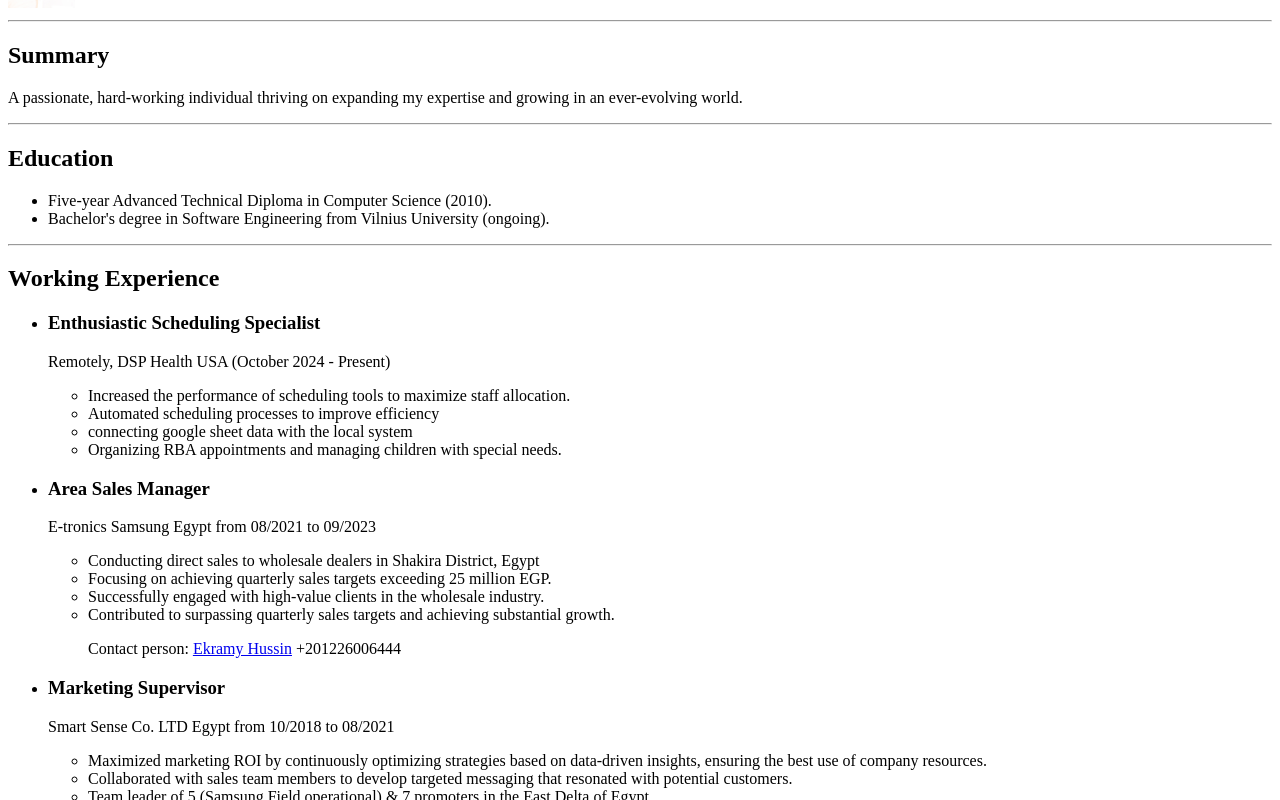
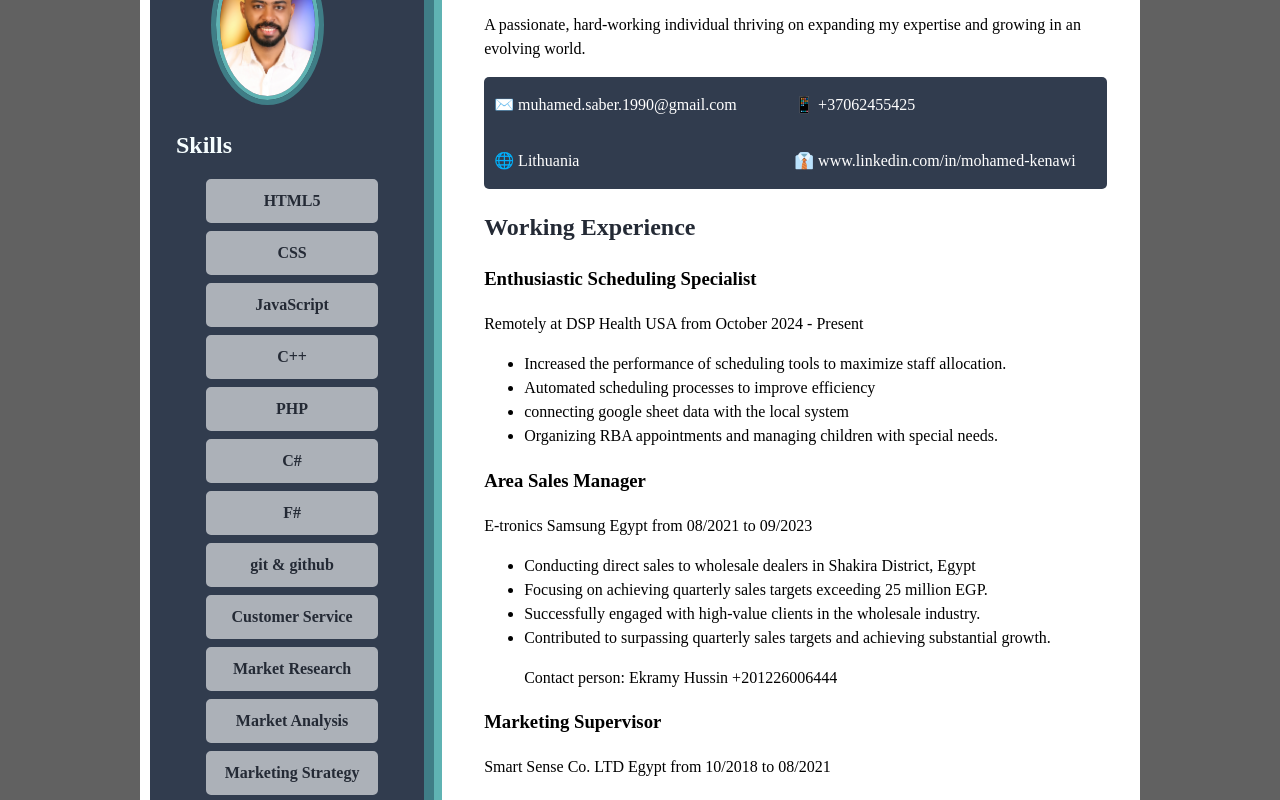
Before and after one commit to MuhamedSaber1990/Mohamed-s-Resume, a plain HTML site: page index.html in a window 1280 px wide. Shown: the part 206-1006 px from the top of the page. Drawn offline with Linux system fonts and the light colour scheme.

Commit message:
index.html
adding some CSS using Flex box and Grid

```diff
--- a/index.html
+++ b/index.html
@@ -2,34 +2,200 @@
 <html>
   <head>
     <meta charset="UTF-8" />
-    <title>My Resume</title>
+    <title>Mohamed Kenawi - Resume</title>
+    <style>
+      * {
+        box-sizing: border-box;
+      }
+      body {
+        font-family: "Times New Roman", serif;
+        background-color: #616161;
+        border-radius: 5px;
+        padding: 40px 0;
+        line-height: 1.5;
+      }
+      .container {
+        display: flex;
+        max-width: 1000px;
+        margin: 2rem auto;
+        background-color: #fff;
+        border-radius: 5px;
+        overflow: hidden;
+      }
+
+      .box1 {
+        flex: 1;
+        color: #f6feff;
+        background-color: #313c4e;
+        margin: 10px 50px 10px 10px;
+        border-radius: 10px;
+        border-right: 10px solid #3f7d86;
+        box-shadow: 8px 0 0 #5fb3b3;
+        padding: 1rem;
+      }
+      .image {
+        border-radius: 10px;
+        border: 4px solid #5fb3b3;
+        outline: 5px solid #3f7d86;
+        border-radius: 50%;
+        margin: 50px 50px 0px 50px;
+        height: 150px;
+      }
+      .side-container li {
+        font-size: 1rem;
+        font-weight: bold;
+        list-style: none;
+        border: 10px solid #acb1b8;
+        background-color: #acb1b8;
+        margin-right: 30px;
+        border-radius: 5px;
+        color: #242a35;
+        text-align: center;
+        margin-bottom: 0.5rem;
+      }
+      .lang-container li {
+        list-style: none;
+        margin: 10px;
+      }
+      i {
+        font-size: 13px;
+      }
+      .box1 h2 {
+        margin-left: 10px;
+        margin-bottom: 10px;
+      }
+
+      .box2 {
+        flex: 2;
+        order: 1;
+        margin-top: 30px;
+      }
+      h1 {
+        margin-bottom: 0px;
+        font-weight: 500;
+        color: #242a35;
+      }
+      .title > p {
+        margin-top: 0px;
+        color: #5fb3b3;
+        font-weight: 300;
+      }
+      .about {
+        font-size: 1rem;
+        font-weight: 300;
+      }
+
+      .side-container {
+      }
+
+      footer {
+        font-size: 10px;
+        margin-top: 2rem;
+        font-size: 0.85rem;
+        text-align: right;
+        color: #333;
+      }
+
+      .grid-container {
+        display: grid;
+        background-color: #313c4e;
+        width: 95%;
+        grid-template-columns: 300px 300px;
+        color: white;
+        border-radius: 5px;
+        margin-bottom: 5px;
+      }
+      .item {
+        margin-left: 10px;
+      }
+      .box2 h2 {
+        color: #242a35;
+      }
+      a {
+        color: inherit;
+        text-decoration: none;
+      }
+    </style>
   </head>
 
   <body>
+    <div class="container">
+      <div class="side-box">
+        <div class="box1">
+          <img
+            class="image"
+            src="./images/IMG_0042.JPG"
+            alt="profile picture"
+          />
+          <h2>Skills</h2>
+          <ul class="side-container">
+            <li>HTML5</li>
+            <li>CSS</li>
+            <li>JavaScript</li>
+            <li>C++</li>
+            <li>PHP</li>
+            <li>C#</li>
+            <li>F#</li>
+            <li>git & github</li>
+            <li>Customer Service</li>
+            <li>Market Research</li>
+            <li>Market Analysis</li>
+            <li>Marketing Strategy</li>
+            <li>Team Management</li>
+            <li>Product Marketing</li>
+            <li>Sales Management</li>
+            <li>Support Management</li>
+            <li>Sales Management</li>
+          </ul>
+          <br />
+          <h2>Soft Skills</h2>
+          <ul class="side-container">
+            <li>Team Leadership</li>
+            <li>Clear Communication</li>
+            <li>Adaptable to Change</li>
+          </ul>
+          <h2>Languages</h2>
+          <div class="lang-container">
+            <ul>
+              <li>Arabic: <br /><i>Native</i></li>
+              <li>English: <br /><i>Full Professional Proficiency</i></li>
+              <li>Lithuanian: <br /><i>Elementary Proficiency</i></li>
+              <li>Estonian: <br /><i>Elementary Proficiency</i></li>
+            </ul>
+          </div>
+        </div>
+      </div>
+      <div class="box2">
+        <div class="title">
           <h1>Mohamed Kenawi</h1>
           <p>Web developer | Sales & Marketing</p>
-    <img src="./images/IMG_0042.JPG" alt="profile picture" height="100" />
-    <hr />
-    <h2>Summary</h2>
+        </div>
+        <p class="about">
+          A passionate, hard-working individual thriving on expanding my
+          expertise and growing in an evolving world.
+        </p>
+        <div class="grid-container">
+          <div class="item">
+            <a href="muhamed.saber.1990@gmail.com"
+              ><p>✉️ muhamed.saber.1990@gmail.com</p>
+            </a>
+          </div>
+          <div class="item"><p>📱 +37062455425</p></div>
+          <div class="item"><p>🌐 Lithuania</p></div>
+          <div class="item">
+            <a href="https://www.linkedin.com/in/mohamed-kenawi/"
+              ><p>👔 www.linkedin.com/in/mohamed-kenawi</p>
+            </a>
+          </div>
+        </div>
+        <h2>Working Experience</h2>
+
+        <h3>Enthusiastic Scheduling Specialist</h3>
         <p>
-      A passionate, hard-working individual thriving on expanding my expertise
-      and growing in an ever-evolving world.
+          Remotely at
+          <a href="https://www.dsp.health/">DSP Health USA</a> from October 2024
+          - Present
         </p>
-    <hr />
-    <h2>Education</h2>
-    <ul>
-      <li>Five-year Advanced Technical Diploma in Computer Science (2010).</li>
-      <li>
-        Bachelor's degree in Software Engineering from Vilnius University
-        (ongoing).
-      </li>
-    </ul>
-    <hr />
-    <h2>Working Experience</h2>
-    <ul>
-      <li>
-        <h3>Enthusiastic Scheduling Specialist</h3>
-        <p>Remotely, DSP Health USA (October 2024 - Present)</p>
         <ul>
           <li>
             Increased the performance of scheduling tools to maximize staff
@@ -42,11 +208,16 @@
             needs.
           </li>
         </ul>
-      </li>
+
         <p></p>
-      <li>
+
         <h3>Area Sales Manager</h3>
-        <p>E-tronics Samsung Egypt from 08/2021 to 09/2023</p>
+        <p>
+          <a href="https://www.linkedin.com/company/e-tronic-samsung"
+            >E-tronics Samsung Egypt</a
+          >
+          from 08/2021 to 09/2023
+        </p>
         <ul>
           <li>
             Conducting direct sales to wholesale dealers in Shakira District,
@@ -64,16 +235,16 @@
             Contributed to surpassing quarterly sales targets and achieving
             substantial growth.
           </li>
+          <p>Contact person: Ekramy Hussin +201226006444</p>
+        </ul>
+
+        <h3>Marketing Supervisor</h3>
         <p>
-            Contact person:
-            <a href="https://www.facebook.com/ekramy.hussin">Ekramy Hussin</a>
-            +201226006444
+          <a href="https://www.linkedin.com/company/smart-sense-co-ltd"
+            >Smart Sense Co. LTD Egypt</a
+          >
+          from 10/2018 to 08/2021
         </p>
-        </ul>
-      </li>
-      <li>
-        <h3>Marketing Supervisor</h3>
-        <p>Smart Sense Co. LTD Egypt from 10/2018 to 08/2021</p>
         <ul>
           <li>
             Maximized marketing ROI by continuously optimizing strategies based
@@ -99,10 +270,14 @@
             </p>
           </li>
         </ul>
-      </li>
-      <li>
+
         <h3>Marketing Executive</h3>
-        <p>Smart Sense Co. LTD Egypt from 08/2015 to 10/2018</p>
+        <p>
+          <a href="https://www.linkedin.com/company/smart-sense-co-ltd"
+            >Smart Sense Co. LTD Egypt</a
+          >
+          from 08/2015 to 10/2018
+        </p>
         <ul>
           <li>
             Sales Data Collection: Gathered sales data for Samsung Home
@@ -133,53 +308,25 @@
             </p>
           </li>
         </ul>
+
+        <h2>Education</h2>
+        <ul>
+          <li>
+            Five-year Advanced Technical Diploma in Computer Science (2010).
+          </li>
+          <li>
+            Bachelor's degree in Software Engineering from Vilnius University
+            (ongoing).
           </li>
         </ul>
-    <hr />
-    <h2>Skills</h2>
-    <ul>
-      <li>
-        Hard Skills
-        <ul>
-          <li>HTML5</li>
-          <li>CSS</li>
-          <li>JavaScript</li>
-          <li>C++</li>
-          <li>PHP</li>
-          <li>C#</li>
-          <li>F#</li>
-          <li>Customer Service</li>
-          <li>Market Research</li>
-          <li>Market Analysis</li>
-          <li>Marketing Strategy</li>
-          <li>Team Management</li>
-          <li>Product Marketing</li>
-          <li>Sales Management</li>
-          <li>Support Management</li>
-          <li>Sales Management</li>
-        </ul>
-      </li>
-      <p></p>
-      <li>
-        Soft Skills
-        <ul>
-          <li>Team Leadership</li>
-          <li>Clear Communication</li>
-          <li>Adaptable to Change</li>
-        </ul>
-      </li>
-    </ul>
-    <h2>Languages</h2>
-    <ul>
-      <li>Arabic: Native or Bilingual Proficiency</li>
-      <li>English: Full Professional Proficiency</li>
-      <li>Lithuanian: Elementary Proficiency</li>
-      <li>Estonian: Elementary Proficienc</li>
-    </ul>
+        <!-- <footer>
+          <p>© Mohamed Kenawi All rights reserved.</p>
+        </footer> -->
+      </div>
+      <!-- <div class="foot">
         <a href="./public/about.html">About Me</a>
         <a href="./public/contact.html">Contact Me</a>
-    <footer>
-      <p>© Mohamed Kenawi. All rights reserved.</p>
-    </footer>
+      </div> -->
+    </div>
   </body>
 </html>
```
Lines whose indentation alone changed are shown as unchanged.
